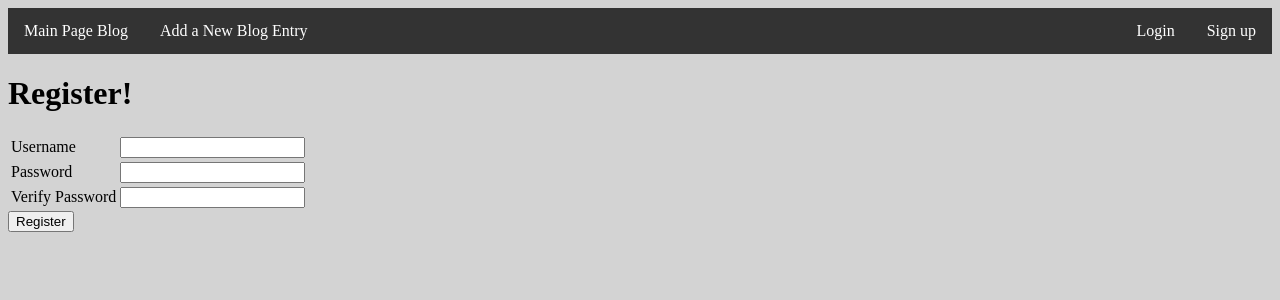
After one commit to hayescode/Blogz, a Flask app: page /signup in a window 1280 px wide. The commit adds this page. Shown: the top 300 px of the page. Run offline with Flask 2, Linux system fonts and the light colour scheme.

Commit message:
got up to add loging and signup pages

```diff
--- a/main.py
+++ b/main.py
@@ -3,7 +3,7 @@ from flask_sqlalchemy import SQLAlchemy
 
 app = Flask(__name__)
 app.config['DEBUG'] = True
-app.config['SQLALCHEMY_DATABASE_URI'] = "mysql+pymysql://build-a-blog:build-a-blog@localhost:8889/build-a-blog"
+app.config['SQLALCHEMY_DATABASE_URI'] = "mysql+pymysql://Blogz:Blogz@localhost:8889/blogz"
 app.config["SQLALCHEMY_ECHO"] = True
 db = SQLAlchemy(app)
 app.secret_key = 'oaieitoqhwgasd'
@@ -12,10 +12,22 @@ class Blog(db.Model):
     id = db.Column(db.Integer, primary_key=True)
     title = db.Column(db.String(120), unique=True)
     content = db.Column(db.String(10000))
+    author_id = db.Column(db.Integer, db.ForeignKey("user.id"))
 
-    def __init__(self, title, content):
+    def __init__(self, title, content, author):
         self.title = title
         self.content = content
+        self.author = author
+
+class User(db.Model):
+    id = db.Column(db.Integer, primary_key=True)
+    username = db.Column(db.String(120), unique=True)
+    password = db.Column(db.String(120))
+    blogs = db.relationship("Blog", backref="author")
+
+    def __init__(self, username, password):
+        self.username = username
+        self.password = password
 
 @app.route("/blog", methods=["POST", "GET"])
 def index():
@@ -38,7 +50,7 @@ def newpost():
             flash("You must fill in a title and some content","error")
             return render_template('newpost.html',title=title,content=content)
         else:
-            new_blog = Blog(title,content)  #if title/content is there, create blog
+            new_blog = Blog(title,content)  #<---add author to this
             db.session.add(new_blog)
             db.session.commit()     #add to db
             this_blog = Blog.query.filter_by(title=title).all() #select blog we just added
@@ -48,5 +60,44 @@ def newpost():
     else:   #if just trying to type a new blog, skip validation
         return render_template('newpost.html')
 
+@app.route("/login", methods=["POST","GET"])
+def login():
+    #something
+    if request.method == "POST":
+        username = request.form["username"]
+        password = request.form["password"]
+
+        user = User.query.filter_by(username=username).first()
+
+        if user and user.password == password:
+            session['username'] = username
+            flash("logged in")
+            return redirect("/")
+        else:
+            flash("user password incorrect, or user does not exist", "error")
+
+    return render_template("login.html")
+
+@app.route("/signup", methods=["POST","GET"])
+def signup():
+    if request.method == "POST":
+        username = request.form["username"]
+        password = request.form["password"]
+        verify = request.form["verify"]
+
+        existing_user = User.query.filter_by(username=username).first()
+
+        if not existing_user:
+            new_user = User(username,password)
+            db.session.add(new_user)
+            db.session.commit()
+            session['username'] = username
+            return redirect("/")
+        else:
+            #tell user they're already registered
+            return "<h1>Error! Already Registered!</h1>"
+
+    return render_template("signup.html")
+
 if __name__ == "__main__":
     app.run()
--- a/static/style.css
+++ b/static/style.css
@@ -36,4 +36,8 @@ li a:hover {
 body {
     background-color: lightgray;
 }
+
+.right-align {
+    float: right;
+}
 /*end navigation menu*/
--- a/templates/base.html
+++ b/templates/base.html
@@ -1,13 +1,15 @@
 <!doctype html>
 <html>
     <head>
-        <title>Build A Blog</title>
+        <title>Blogz</title>
         <link type="text/css" rel="stylesheet" href="/static/style.css" />
     </head>
     <body>
         <ul>
             <li><a href="/blog">Main Page Blog</a></li>
             <li><a href="/newpost">Add a New Blog Entry</a></li>
+            <li class="right-align"><a href="/signup">Sign up</a></li>
+            <li class="right-align"><a href="/login">Login</a></li>
         </ul>
         {% block content %}
         {% endblock %}
--- /dev/null
+++ b/templates/signup.html
@@ -0,0 +1,28 @@
+{% extends "base.html" %}
+
+{% block content %}
+<h1>Register!</h1>
+<form action="/register" method="post">
+    <table>
+        <tr>
+            <td><label for="username">Username</label></td>
+            <td>
+                <input name="username" type="text" value="{{ username }}">
+            </td>
+        </tr>
+        <tr>
+            <td><label for="password">Password</label></td>
+            <td>
+                <input name="password" type="password">
+            </td>
+        </tr>
+        <tr>
+            <td><label for="verify">Verify Password</label></td>
+            <td>
+                <input name="verify" type="password">
+            </td>
+        </tr>
+    </table>
+    <input type="submit" value="Register">
+</form>
+{% endblock %}
```
Also changed, not shown: templates/login.html (added, +23 -0 lines), templates/newpost.html (+5 -7 lines).
